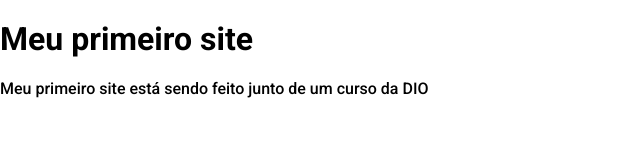
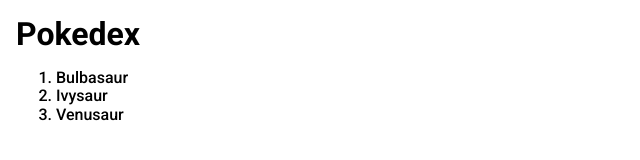
Before and after one commit to walber25/pokedex, a plain HTML site: page index.html in a window 1280 px wide. Shown: the whole page, without its empty margins (0-640 px from the left). Drawn offline with nearby package versions, Linux system fonts and the light colour scheme.

Commit message:
Addd primeiros pokemons ordenadamente

```diff
--- a/assets/css/global.css
+++ b/assets/css/global.css
@@ -1,3 +1,9 @@
 *{
     font-family: 'Roboto', sans-serif;
 }
+.content {
+    padding: 1rem;
+}
+.content h1 {
+    margin: 0;
+}
--- a/index.html
+++ b/index.html
@@ -20,8 +20,21 @@
 </head>
 <body>
 
-    <h1>Meu primeiro site</h1>
-    <p>Meu primeiro site está sendo feito junto de um curso da DIO</p>
+    <section class="content">
+      <h1>Pokedex</h1>
+      <ol>
+        <li>
+          Bulbasaur
+        </li>
+        <li>
+          Ivysaur
+        </li>
+        <li>
+          Venusaur
+        </li>
+      </ol>
+
+    </section>
 
 
     <!--Nosso JS-->
```
